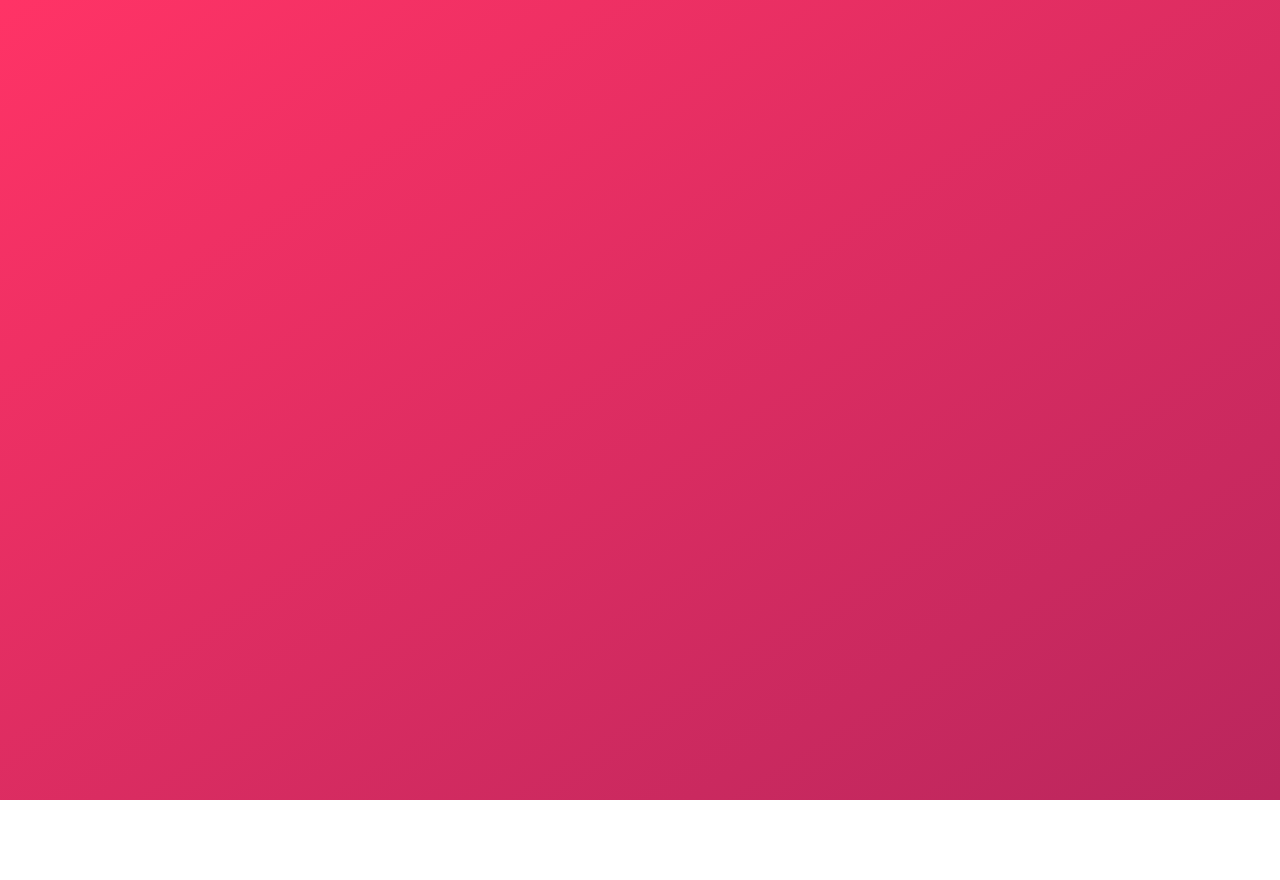
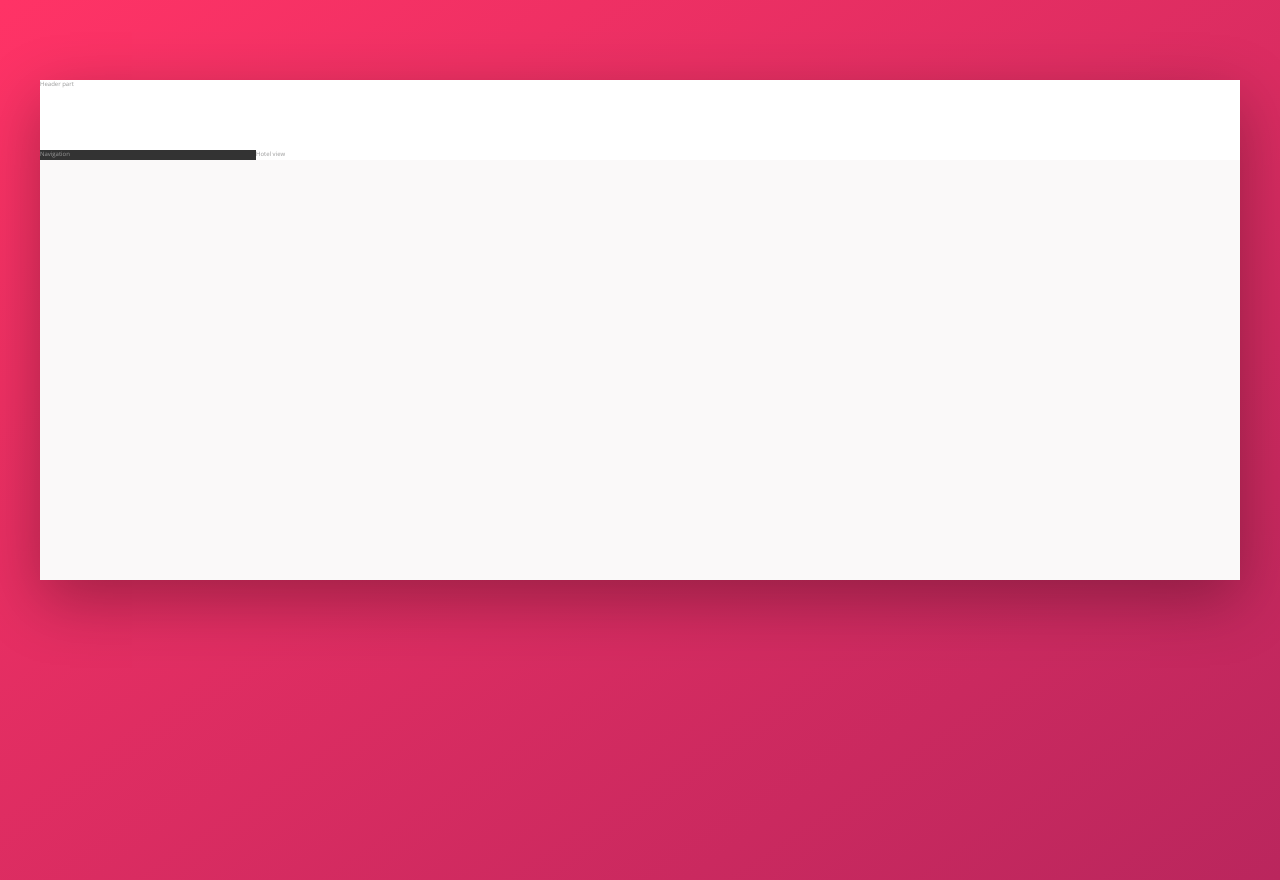
Before and after one commit to MihaiElisei/trillo-app, a website: page index.html in a window 1280 px wide. Before the commit the page ends 800 px from the top, so only its background shows below. Drawn offline with nearby package versions, Linux system fonts and the light colour scheme.

Commit message:
add page layout

```diff
--- a/index.html
+++ b/index.html
@@ -11,6 +11,18 @@
         <title>trillo &mdash; Your all-in-one booking app</title>
     </head>
     <body>
-
+        <div class="container">
+            <header class="header">
+                Header part
+            </header>
+            <div class="content">
+                <nav class="sidebar">
+                    Navigation
+                </nav>
+                <main class="hotel-view">
+                    Hotel view
+                </main>
+            </div>
+        </div>
     </body>
 </html>
--- a/sass/_layouts.scss
+++ b/sass/_layouts.scss
@@ -0,0 +1,29 @@
+.container{
+    max-width: 120rem;
+    margin: 8rem auto;
+    background-color: var(--color-grey-light-1);
+    box-shadow: var(--shadow-dark);
+    min-height: 50rem;
+}
+
+.header {
+    height: 7rem;
+    background-color: #fff;
+    border-bottom: var(--color-grey-light-2);
+}
+
+.content {
+    display: flex;
+}
+
+.sidebar {
+    background-color: var(--color-grey-dark-1);
+
+    flex: 0 0 18%;
+
+}
+
+.hotel-view {
+    background-color: #fff;
+    flex:1;
+}
--- a/sass/base.scss
+++ b/sass/base.scss
@@ -31,6 +31,8 @@ Grey dark 3: #999
     --color-grey-dark-2: #777;
     --color-grey-dark-2: #999;
 
+    --shadow-dark: 0 2rem 6rem rgba(0,0,0, .3);
+
 }
 
 * {
```
Also changed, not shown: css/style.css.
